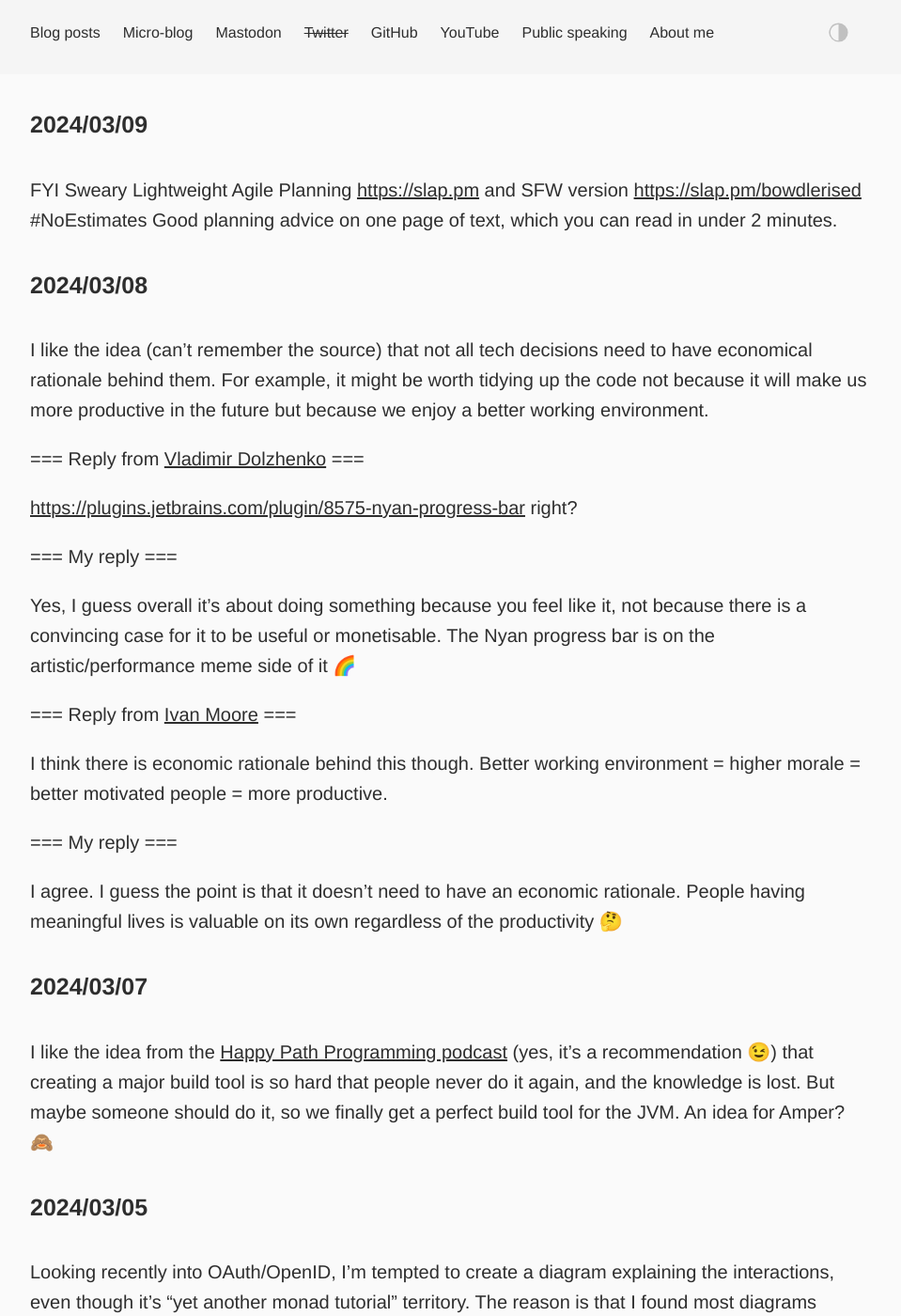
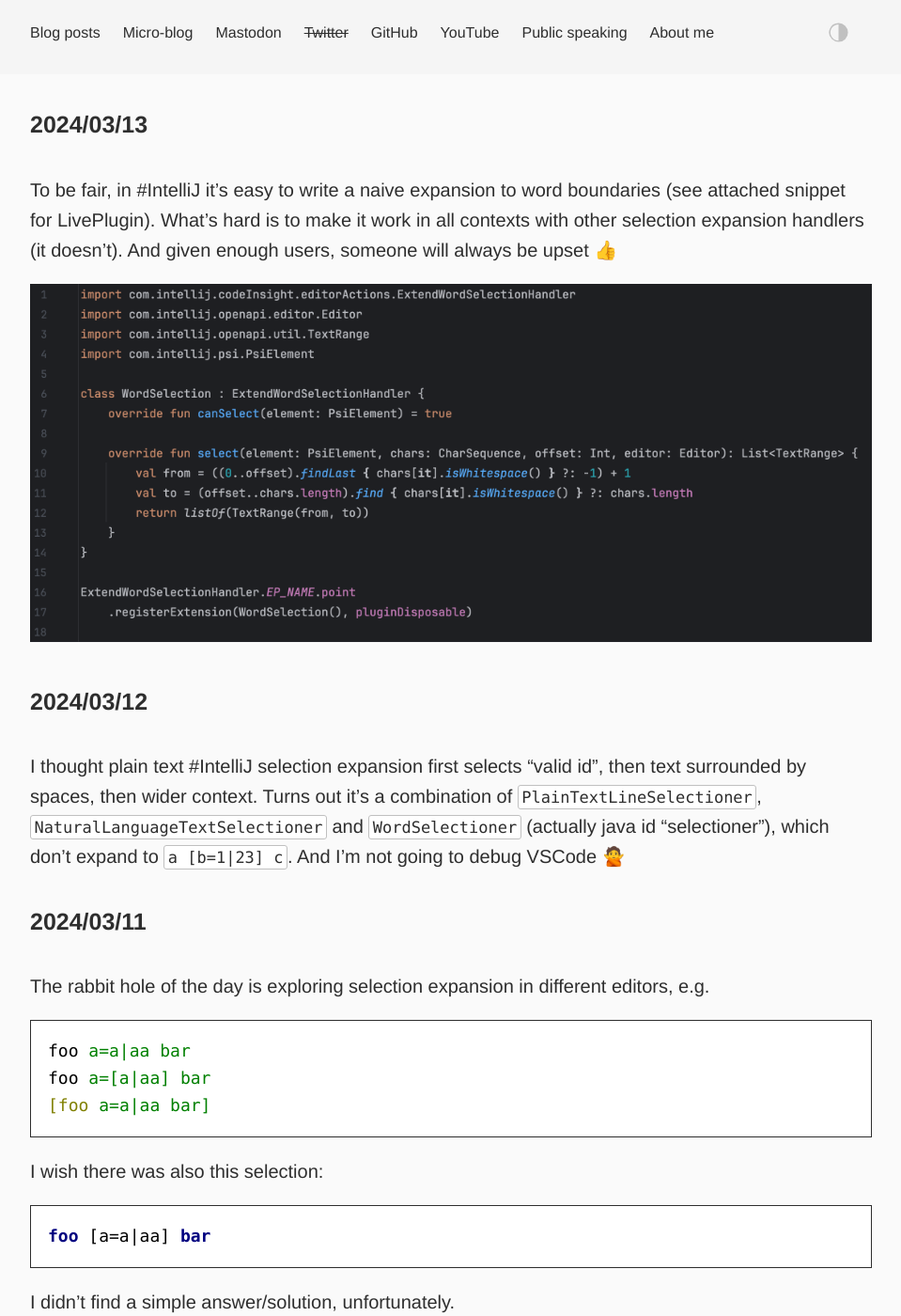
Before and after one commit to dkandalov/dkandalov.github.io, a Jekyll site: the page built from micro-blog.md, in a window 1280 px wide and 1400 px high. Shown: the whole window at 94% size, without its empty margins (160-1119 px from the left). Built offline with Jekyll 4.4.1, drawn with Linux system fonts in a browser that asks for light colours.

Commit message:
updated micro-blog

````diff
--- a/micro-blog.md
+++ b/micro-blog.md
@@ -2,6 +2,29 @@
 layout: post
 permalink: /micro-blog/
 ---
+
+#### 2024/03/13
+To be fair, in #IntelliJ it's easy to write a naive expansion to word boundaries (see attached snippet for LivePlugin). What's hard is to make it work in all contexts with other selection expansion handlers (it doesn't). And given enough users, someone will always be upset 👍
+
+<img src="../assets/images/micro-blog/2024-03-13.png"/>
+
+#### 2024/03/12
+I thought plain text #IntelliJ selection expansion first selects "valid id", then text surrounded by spaces, then wider context. Turns out it's a combination of `PlainTextLineSelectioner`, `NaturalLanguageTextSelectioner` and `WordSelectioner` (actually java id "selectioner"), which don't expand to `a [b=1|23] c`. And I'm not going to debug VSCode 🙅
+
+#### 2024/03/11
+The rabbit hole of the day is exploring selection expansion in different editors, e.g.
+```
+foo a=a|aa bar
+foo a=[a|aa] bar
+[foo a=a|aa bar]
+```
+
+I wish there was also this selection:
+```
+foo [a=a|aa] bar
+```
+
+I didn't find a simple answer/solution, unfortunately.
 
 #### 2024/03/09
 FYI Sweary Lightweight Agile Planning <https://slap.pm> and SFW version <https://slap.pm/bowdlerised> #NoEstimates Good planning advice on one page of text, which you can read in under 2 minutes.
````
Also changed, not shown: assets/images/micro-blog/2024-03-13.png (added).
